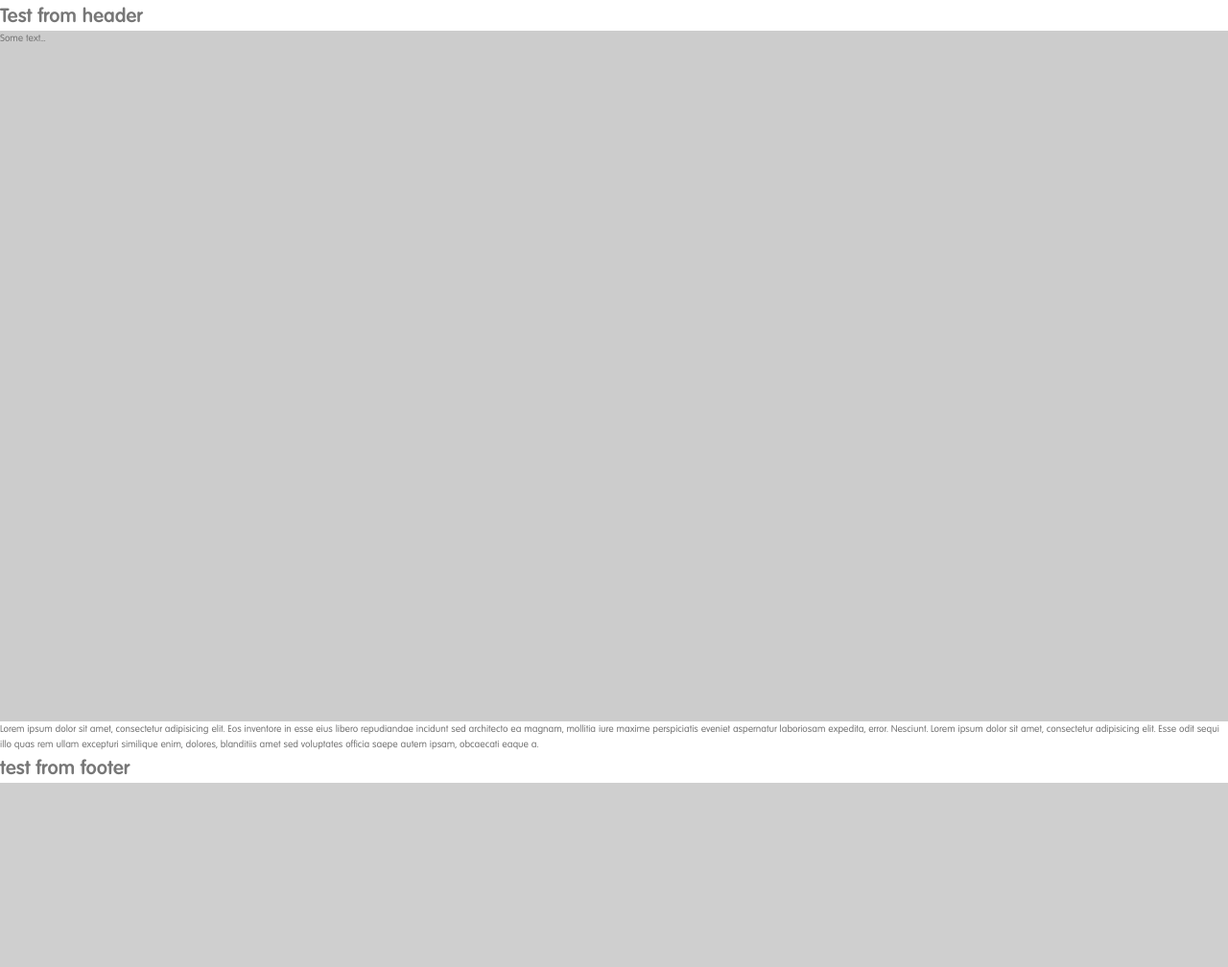
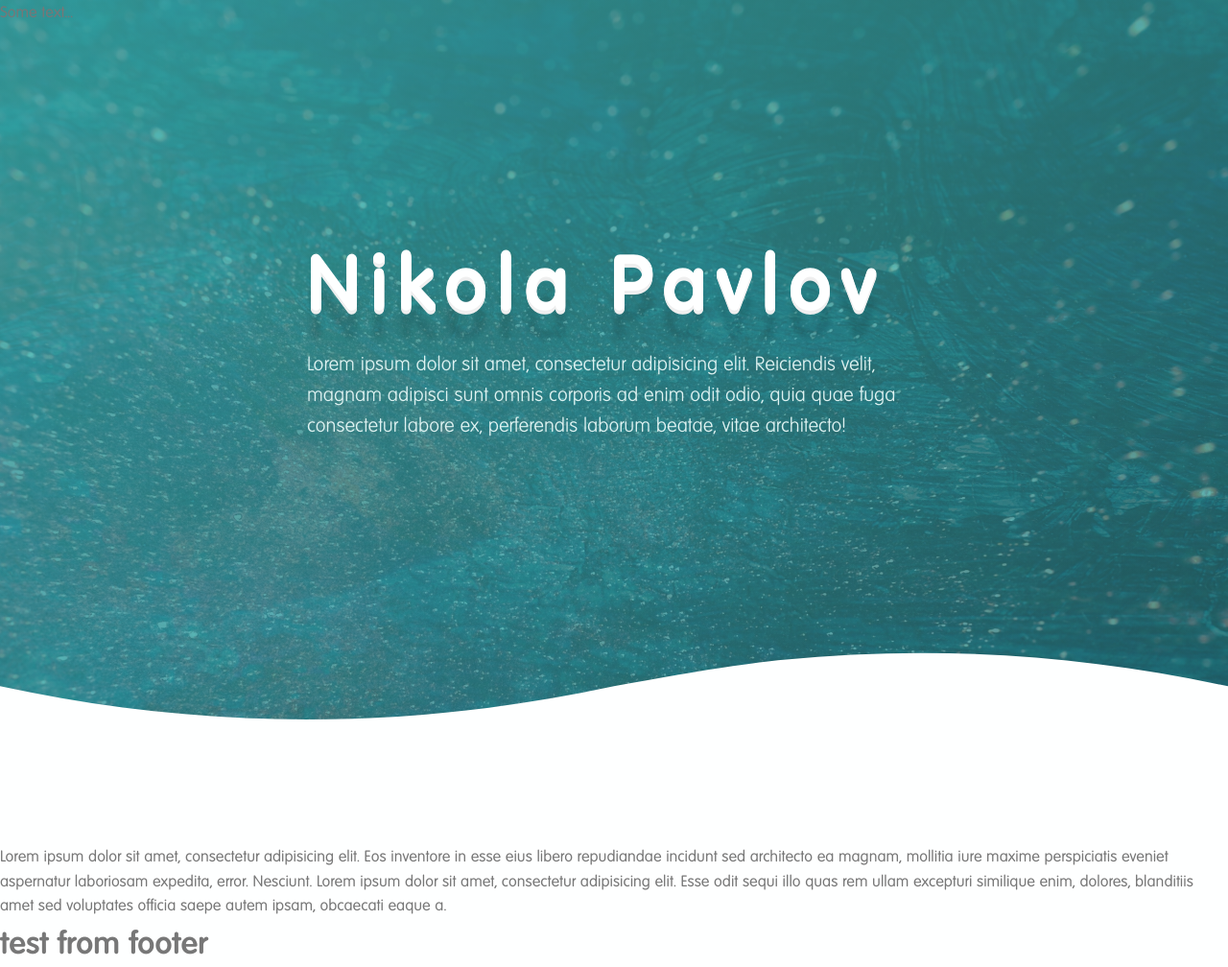
Before and after one commit to nikola-pavlov/nikola-web, a Node server app: page / in a window 1280 px wide. Shown: the whole page at 96% size. Before the commit the page ends 816 px from the top, so only its background shows below. Run offline with Node 20, Linux system fonts and the light colour scheme.

Commit message:
working on clip path and structure of the header

```diff
--- a/views/landing.ejs
+++ b/views/landing.ejs
@@ -1,7 +1,20 @@
 <% include ./partials/header %>
-<header class="header-main">
-	Some text...
+
+ <header class="header-main">
+ <span class="header-main__overlay">
+    <svg class="header-main__wave" viewBox="0 0 1440 120" PreserveAspectRatio="none">
+      <path fill="currentColor" d="M1440,21.2101911 L1440,120 L0,120 L0,21.2101911 C120,35.0700637 240,42 360,42 C480,42 600,35.0700637 720,21.2101911 C808.32779,12.416393 874.573633,6.87702029 918.737528,4.59207306 C972.491685,1.8109458 1026.24584,0.420382166 1080,0.420382166 C1200,0.420382166 1320,7.35031847 1440,21.2101911 Z"></path>
+    </svg>
+  </span>
+  Some text...
+  <!-- <div class="row"> -->
+  	<div class="header-main__content">
+  		<h1 class="header-main__title">Nikola Pavlov</h1>
+  		<p class="header-main__desc">Lorem ipsum dolor sit amet, consectetur adipisicing elit. Reiciendis velit, magnam adipisci sunt omnis corporis ad enim odit odio, quia quae fuga consectetur labore ex, perferendis laborum beatae, vitae architecto!</p>
+  	</div>
+  <!-- </div> -->
 </header>
+
 <p>Lorem ipsum dolor sit amet, consectetur adipisicing elit. Eos inventore in esse eius libero repudiandae incidunt sed architecto ea magnam, mollitia iure maxime perspiciatis eveniet aspernatur laboriosam expedita, error. Nesciunt. Lorem ipsum dolor sit amet, consectetur adipisicing elit. Esse odit sequi illo quas rem ullam excepturi similique enim, dolores, blanditiis amet sed voluptates officia saepe autem ipsam, obcaecati eaque a.</p>
 
 
--- a/views/partials/header.ejs
+++ b/views/partials/header.ejs
@@ -7,4 +7,4 @@
 		<link rel="stylesheet" type="text/css" href="/assets/styles/css/style.css">
 	</head>
 	<body>
-		<h1>Test from header</h1>
+		<!-- <h1>Test from header</h1> -->
```
Also changed, not shown: public/assets/images/clip.svg (added), public/assets/images/hero.jpg (added), public/assets/images/hero1.jpg (added), public/assets/images/hero2.jpg (added), public/assets/styles/css/style.css, public/assets/styles/scss/abstracts/_variables.scss, public/assets/styles/scss/base/_base.scss, public/assets/styles/scss/base/_typography.scss, public/assets/styles/scss/components/_header_main.scss (added), public/assets/styles/scss/layout/_grid.scss, public/assets/styles/scss/main.scss.
